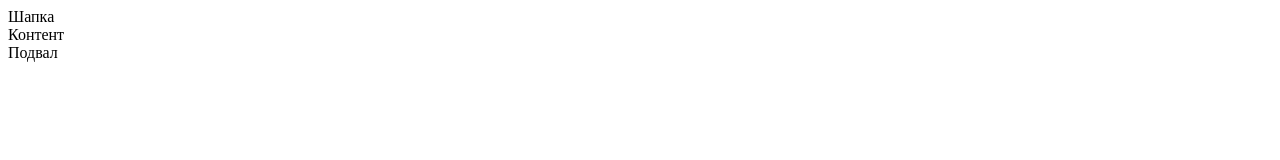
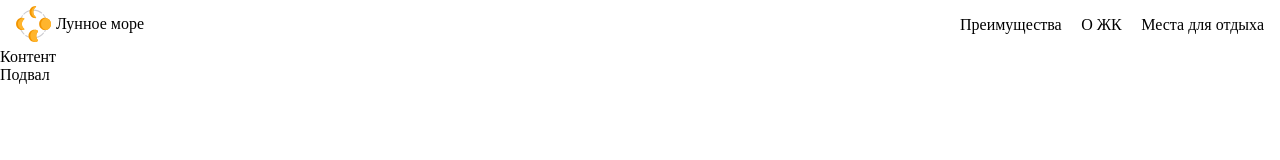
Before and after one commit to Barrierok/lcd-moon-sea, a website: page landing/index.html in a window 1280 px wide. Drawn offline with Linux system fonts and the light colour scheme.

Commit message:
Шаг-3 Сверстал шапку

```diff
--- a/landing/index.html
+++ b/landing/index.html
@@ -5,12 +5,21 @@
     <meta name="viewport" content="width=device-width, initial-scale=1.0" />
     <meta http-equiv="X-UA-Compatible" content="ie=edge" />
     <title>ЖК "Лунное море" barrier</title>
-
     <link rel="stylesheet" href="styles/style.css" />
   </head>
   <body>
-    <header>
-      Шапка
+    <header class="flex">
+      <div class="logo-content p-1 flex flex-align-center">
+        <img id="logo-small" src="./images/logo.svg" alt="Лого">
+        <span>Лунное море</span>
+      </div>
+      <nav class="menu">
+        <ul class="flex p-1 flex-align-center">
+          <li><a href="#">Преимущества</a></li>
+          <li><a href="#">О ЖК</a></li>
+          <li><a href="#">Места для отдыха</a></li>
+        </ul>
+      </nav>
     </header>
     <main>
       Контент
--- a/landing/styles/style.css
+++ b/landing/styles/style.css
@@ -1,3 +1,55 @@
 html {
   font-weight: 14px;
 }
+
+body {
+  margin: 0;
+  padding: 0;
+}
+
+ul {
+  list-style: none;
+}
+
+a {
+  text-decoration: none;
+  color: inherit;
+}
+
+header {
+  position: fixed;
+  top: 0;
+  left: 0;
+  width: 100%;
+  height: 3rem;
+}
+
+main {
+  margin-top: 3rem;
+}
+
+.p-1 {
+  padding: 0 1rem;
+}
+
+#logo-small {
+  height: 2.2rem;
+  width: 2.2rem;
+}
+
+.flex {
+  display: flex;
+  justify-content: space-between;
+}
+
+.flex-align-center {
+  align-items: center;
+}
+
+.logo-content {
+  width: 8rem;
+}
+
+.menu {
+  width: 21rem;
+}
```
Also changed, not shown: README.md.
